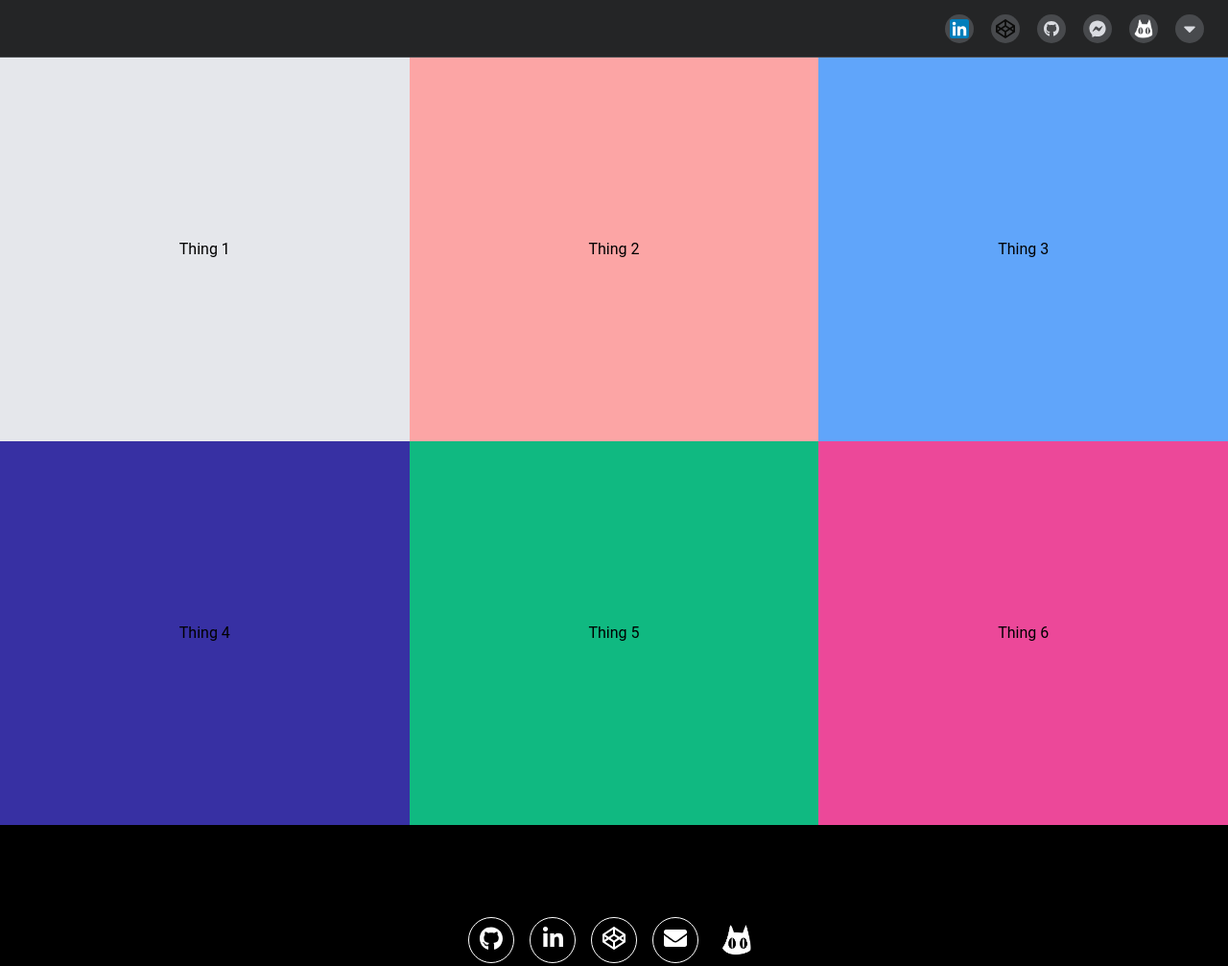
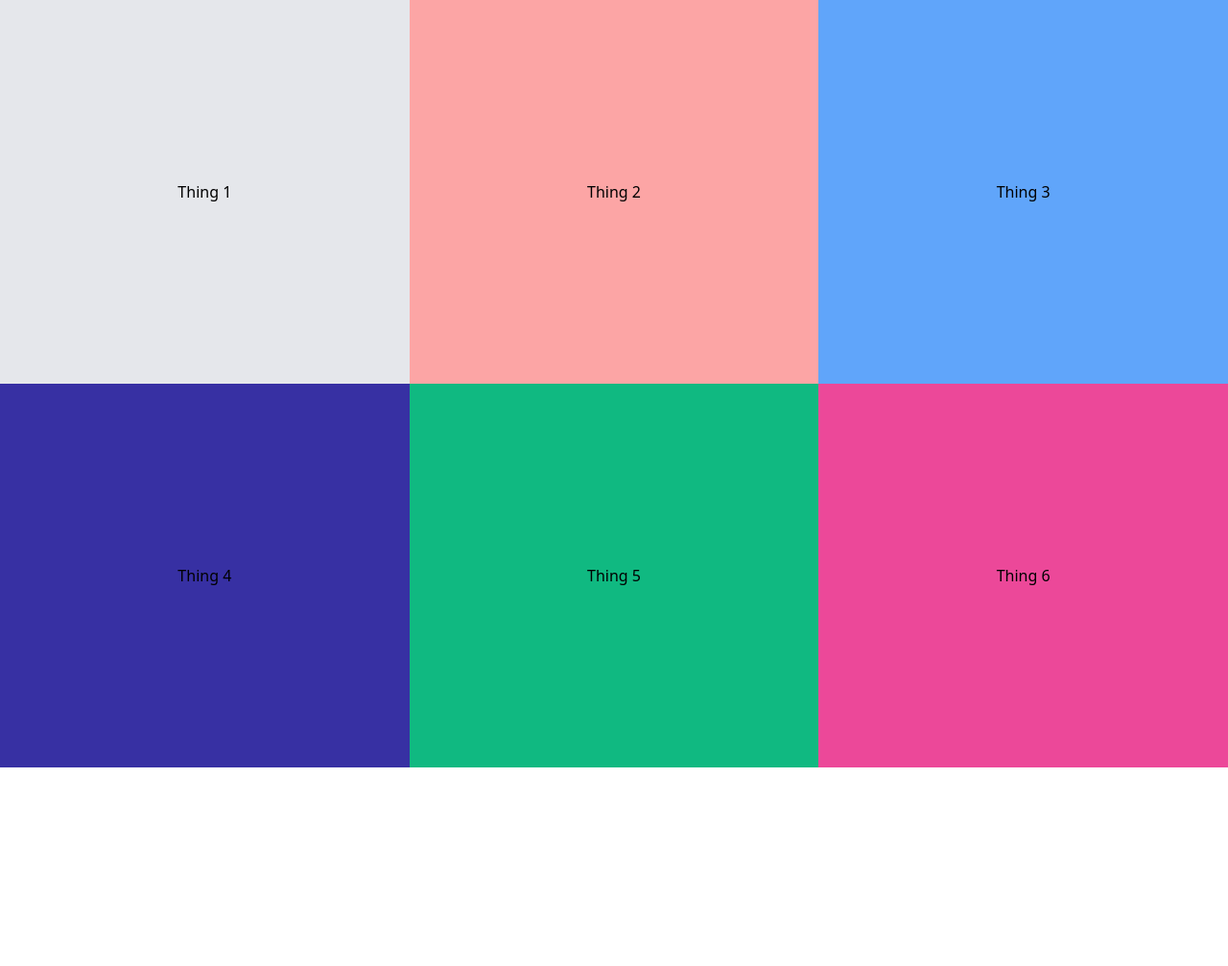
Before and after one commit to ijshd7/portfolio, a Gatsby site: page / in a window 1280 px wide. Shown: the top 1007 px of the page at 96% size. After the commit the page ends 800 px from the top, so only its background shows below. Built offline with nearby package versions, Linux system fonts and the light colour scheme; Gatsby itself is replaced by a stand-in of ours.

Commit message:
starting cleanup

```diff
--- a/gatsby-browser.js
+++ b/gatsby-browser.js
@@ -1,7 +1,7 @@
-import React from 'react';
-import './src/styles/global.css';
-import Layout from './src/components/layout';
+// import React from 'react';
+// import './src/styles/global.css';
+// import Layout from './src/components/layout';
 
-export function wrapPageElement({ element, props }) {
-    return <Layout {...props}>{element}</Layout>;
-}
+// export function wrapPageElement({ element, props }) {
+//     return <Layout {...props}>{element}</Layout>;
+// }
--- a/src/pages/index.js
+++ b/src/pages/index.js
@@ -1,4 +1,5 @@
-import React from "react"
+import React from "react";
+import '../styles/global.css';
 
 export default function IndexPage() {
   return (
```
